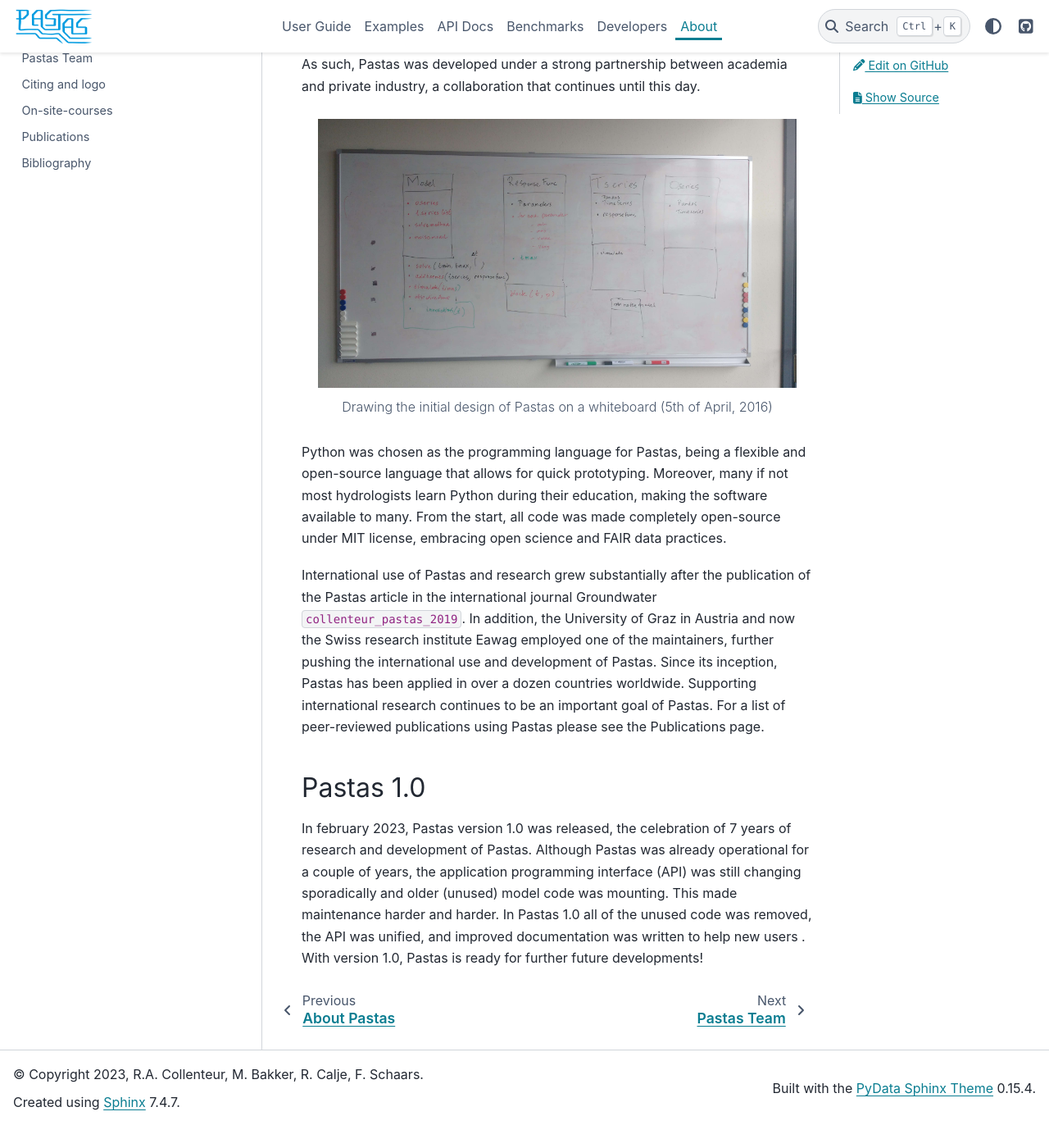
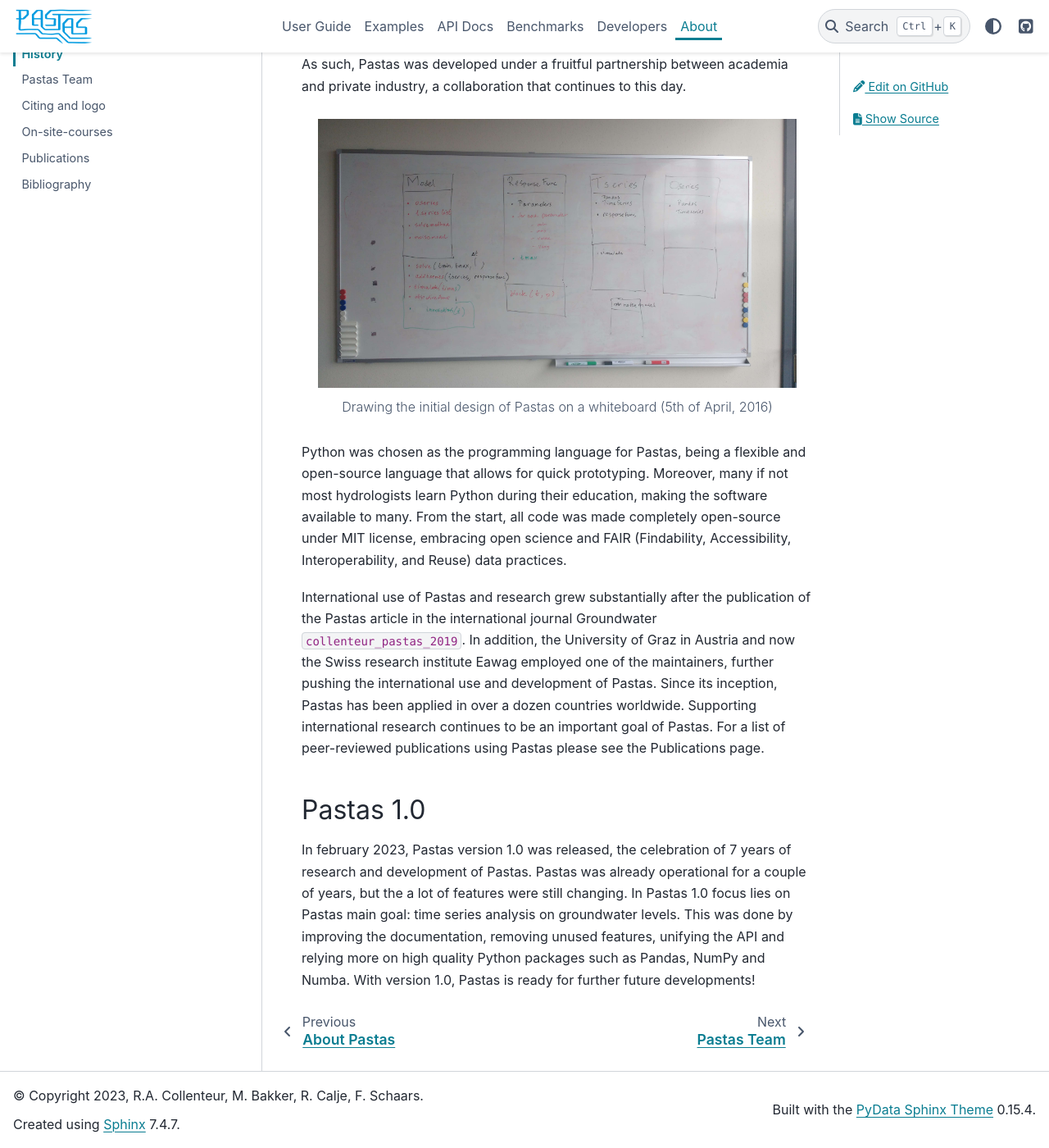
Before and after one commit to pastas/pastas, a Sphinx documentation site: the page built from doc/about/01_history.rst, in a window 1280 px wide and 1400 px high, scrolled down 276 px. Shown: the whole window at 82% size. Built offline with Sphinx 7.4.7 and the PyData theme 0.15.4, drawn with Linux system fonts in a browser that asks for light colours; cross-references to code outside the pages are shown as plain code; before the commit the page ends 1650 px from its top, so only the background shows below that; some of the changed text lies outside the part shown.

Commit message:
improve history and team section

```diff
--- a/doc/about/01_history.rst
+++ b/doc/about/01_history.rst
@@ -1,12 +1,11 @@
 History
 =======
 
-The Development of Pastas started in the spring of 2016 at the TU Delft (The Netherlands) and Artesia (The
-Netherlands). Researchers at the TU Delft required a flexible framework that could support future research on time
-series analysis of groundwater data. Consulting company `Artesia <https://www.artesia-water.nl>`_ on the other hand,
-needed a tool that allowed them to perform more complex analyses in a scripted environment. As such, Pastas was
-developed under a strong partnership between academia and private industry, a collaboration that continues until this
-day.
+The Development of Pastas started in the spring of 2016 at the TU Delft and Artesia in the Netherlands. Researchers
+at the TU Delft required a flexible framework that could support future research on time series analysis of
+groundwater data. Consulting company `Artesia <https://www.artesia-water.nl>`_ on the other hand, needed a tool
+that allowed them to perform more complex analyses in a scripted environment. As such, Pastas was developed under
+a fruitful partnership between academia and private industry, a collaboration that continues to this day.
 
 .. figure:: ./../_static/history_initial.jpg
     :figwidth: 600px
@@ -16,7 +15,7 @@
 Python was chosen as the programming language for Pastas, being a flexible and open-source language that allows for
 quick prototyping. Moreover, many if not most hydrologists learn Python during their education, making the software
 available to many. From the start, all code was made completely open-source under MIT license, embracing open science
-and FAIR data practices.
+and FAIR (Findability, Accessibility, Interoperability, and Reuse) data practices.
 
 International use of Pastas and research grew substantially after the publication of the Pastas article in the
 international journal Groundwater :cite:p:`collenteur_pastas_2019`. In addition, the University of Graz in Austria
@@ -29,7 +28,7 @@
 ----------
 
 In february 2023, Pastas version 1.0 was released, the celebration of 7 years of research and development of Pastas.
-Although Pastas was already operational for a couple of years, the application programming interface (API) was still
-changing sporadically and older (unused) model code was mounting. This made maintenance harder and harder. In Pastas
-1.0 all of the unused code was removed, the API was unified, and improved documentation was written to help new users
-. With version 1.0, Pastas is ready for further future developments!
+Pastas was already operational for a couple of years, but the a lot of features were still changing. In Pastas 1.0
+focus lies on Pastas main goal: time series analysis on groundwater levels. This was done by improving the
+documentation, removing unused features, unifying the API and relying more on high quality Python packages such as
+Pandas, NumPy and Numba. With version 1.0, Pastas is ready for further future developments!
```
Also changed, not shown: doc/about/02_team.rst (+17 -25 lines).
